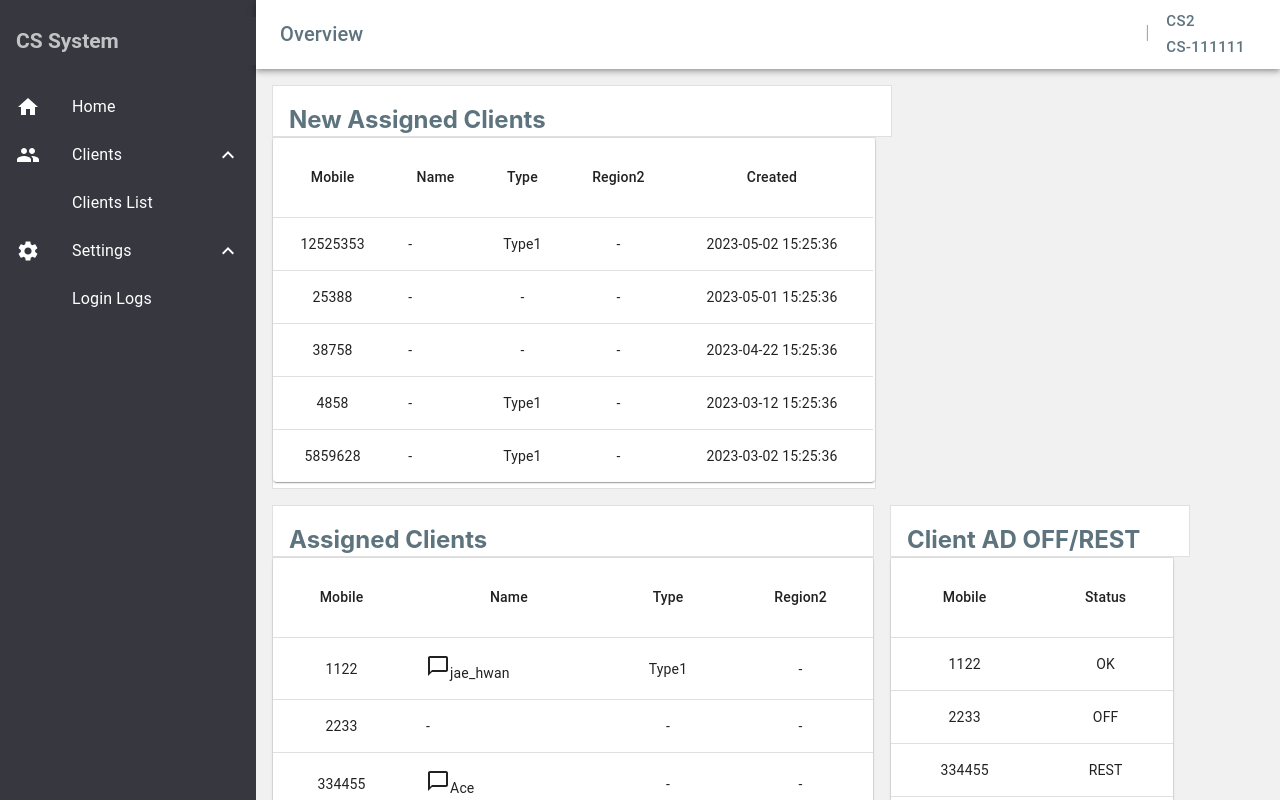
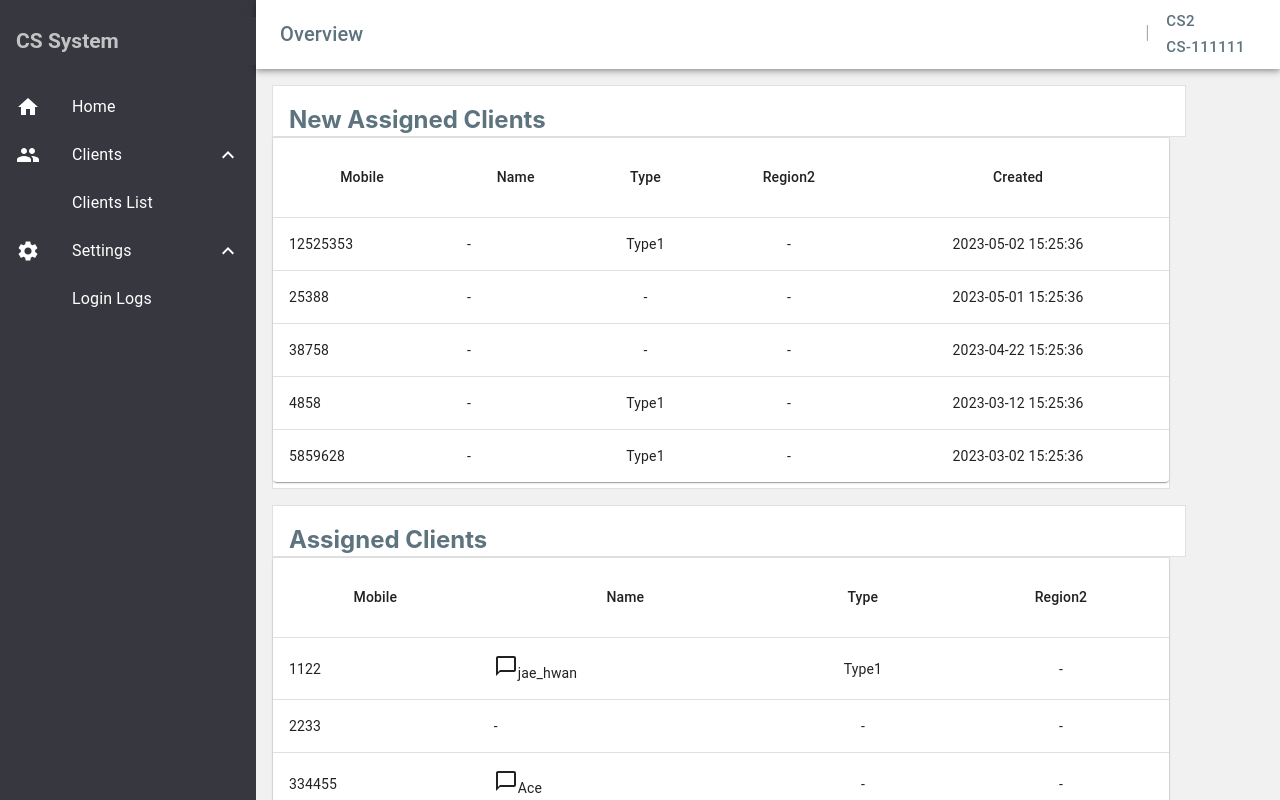
Before and after one commit to JayLiuZymber/muiCSsystem, a React (Create React App) app: page /login in a window 1280 px wide. Both pictures are taken after typing "Sample", "Sample123" into the empty fields and a click on the button "LOGIN". Shown: the top 800 px of the page. Built offline with nearby package versions, Linux system fonts and the light colour scheme.

Commit message:
fix Home page content location

```diff
--- a/src/views/AssignedClients.jsx
+++ b/src/views/AssignedClients.jsx
@@ -35,7 +35,7 @@ export default function AssignedClients() {
         <Stack spacing={0} sx={{
             display: 'flex',
             '& > :not(style)': {
-            // width: '800',
+            width: '70vw',
             // bgcolor: '#777',
             color: '#5D737E',
             },
@@ -52,7 +52,7 @@ export default function AssignedClients() {
                 // overflow: 'hidden',
             }}>
                 <TableContainer component={Paper}>
-                <Table sx={{ minWidth: 400, width: 600, }} aria-label="simple table">
+                <Table aria-label="simple table">
                     <TableHead>
                         <TableRow sx={{  height: 80 }} >
                             {heads.map((head) => (
@@ -66,7 +66,7 @@ export default function AssignedClients() {
                         key={row.mobile}
                         sx={{ '&:last-child td, &:last-child th': { border: 0 } }}
                         >
-                        <TableCell align="center" component="th" scope="row">
+                        <TableCell align="left" component="th" scope="row">
                             {row.mobile}
                         </TableCell>
                         <TableCell align="left">{row.name}</TableCell>
--- a/src/views/ClientAD.jsx
+++ b/src/views/ClientAD.jsx
@@ -30,7 +30,7 @@ export default function ClientAD() {
         <Stack spacing={0} sx={{
             display: 'flex',
             '& > :not(style)': {
-            width: '100%',
+            width: '35vw',
             // bgcolor: '#777',
             color: '#5D737E',
             },
@@ -47,7 +47,7 @@ export default function ClientAD() {
                 // overflow: 'hidden',
             }}>
                 <TableContainer component={Paper}>
-                <Table sx={{ minWidth: 280 }} aria-label="simple table">
+                <Table aria-label="simple table">
                     <TableHead>
                         <TableRow sx={{  height: 80 }} >
                             {heads.map((head) => (
@@ -61,7 +61,7 @@ export default function ClientAD() {
                         key={row.mobile}
                         sx={{ '&:last-child td, &:last-child th': { border: 0 } }}
                         >
-                        <TableCell align="center" component="th" scope="row">
+                        <TableCell align="left" component="th" scope="row">
                             {row.mobile}
                         </TableCell>
                         <TableCell align='center'>{row.status}</TableCell>
--- a/src/views/ClientBlog.jsx
+++ b/src/views/ClientBlog.jsx
@@ -30,7 +30,7 @@ export default function ClientBlog() {
         <Stack spacing={0} sx={{
             display: 'flex',
             '& > :not(style)': {
-            width: '100%',
+            width: '35vw',
             // bgcolor: '#777',
             color: '#5D737E',
             },
@@ -47,9 +47,9 @@ export default function ClientBlog() {
                 // overflow: 'hidden',
             }}>
                 <TableContainer component={Paper}>
-                <Table sx={{ minWidth: 280 }} aria-label="simple table">
+                <Table aria-label="simple table">
                     <TableHead>
-                        <TableRow sx={{  height: 80 }} >
+                        <TableRow sx={{ height: 80 }} >
                             {heads.map((head) => (
                                 <TableCell key={head} align="center">{head} </TableCell>
                             ))}
@@ -61,7 +61,7 @@ export default function ClientBlog() {
                         key={row.mobile}
                         sx={{ '&:last-child td, &:last-child th': { border: 0 } }}
                         >
-                        <TableCell align="center" component="th" scope="row">
+                        <TableCell align="left" component="th" scope="row">
                             {row.mobile}
                         </TableCell>
                         <TableCell align='center'>{row.status}</TableCell>
--- a/src/views/ClientFlowerRank.jsx
+++ b/src/views/ClientFlowerRank.jsx
@@ -42,7 +42,8 @@ https://www.w3schools.com/jsref/tryit.asp?filename=tryjsref_tolocalestring_date_
         <Stack spacing={0} sx={{
             display: 'flex',
             '& > :not(style)': {
-            width: '100%',
+            width: '35vw',
+            // minWidth: 300,
             // bgcolor: '#777',
             color: '#5D737E',
             },
@@ -78,7 +79,7 @@ https://www.w3schools.com/jsref/tryit.asp?filename=tryjsref_tolocalestring_date_
                         key={row.mobile}
                         sx={{ '&:last-child td, &:last-child th': { border: 0 } }}
                         >
-                        <TableCell align="center" component="th" scope="row">
+                        <TableCell align="left" component="th" scope="row">
                             {row.mobile}
                         </TableCell>
                         <TableCell align='center'>{row.status}</TableCell>
--- a/src/views/ClientHeartRank.jsx
+++ b/src/views/ClientHeartRank.jsx
@@ -42,7 +42,8 @@ https://www.w3schools.com/jsref/tryit.asp?filename=tryjsref_tolocalestring_date_
         <Stack spacing={0} sx={{
             display: 'flex',
             '& > :not(style)': {
-            width: '100%',
+            width: '35vw',
+            // minWidth: 300,
             // bgcolor: '#777',
             color: '#5D737E',
             },
@@ -82,7 +83,7 @@ https://www.w3schools.com/jsref/tryit.asp?filename=tryjsref_tolocalestring_date_
                             {row.hashtag}
                         </TableCell>
                         <TableCell align='center'>{row.postid}</TableCell>
-                        <TableCell align='center'>{row.mobile}</TableCell>
+                        <TableCell align='left'>{row.mobile}</TableCell>
                         </TableRow>
                     ))}
                     </TableBody>
--- a/src/views/Home.jsx
+++ b/src/views/Home.jsx
@@ -14,24 +14,25 @@ import ClientHeartRank from './ClientHeartRank';
 export default function Home () {
     return (
         <div>
-        <Box sx={{ flexGrow: 1, m:2}}>
-            <Grid container spacing={2}>
-                <Grid display="flex" xm={12}>
+        <Box sx={{ flexGrow: 0, m:2,  width: '70vw'}}>
+            <Grid container rowSpacing={2}
+                columnSpacing={{ xs: 2, sm: 3, md: 4 }}>
+                <Grid display="flex" xs={12} sm={12}>
                     <NewAssignedClients></NewAssignedClients>
                 </Grid>
-                <Grid display="flex" xm={12}>
+                <Grid display="flex" xs={12} sm={12}>
                     <AssignedClients></AssignedClients>
                 </Grid>
-                <Grid display="flex" xm={6}>
+                <Grid display="flex" xs={6} sm={6}>
                     <ClientAD></ClientAD>
                 </Grid>
-                <Grid display="flex" xm={6}>
+                <Grid display="flex" xs={6} sm={6}>
                     <ClientBlog></ClientBlog>
                 </Grid>
-                <Grid display="flex" xm={6}>
+                <Grid display="flex" xs={6} sm={6}>
                     <ClientFlowerRank></ClientFlowerRank>
                 </Grid>
-                <Grid display="flex" xm={6}>
+                <Grid display="flex" xs={6} sm={6}>
                     <ClientHeartRank></ClientHeartRank>
                 </Grid>
             </Grid>
--- a/src/views/NewAssignedClients.jsx
+++ b/src/views/NewAssignedClients.jsx
@@ -35,7 +35,7 @@ export default function NewAssignedClients() {
         <Stack spacing={0} sx={{
             display: 'flex',
             '& > :not(style)': {
-            width: '100%',
+            width: '70vw',
             // bgcolor: '#777',
             color: '#5D737E',
             },
@@ -52,7 +52,7 @@ export default function NewAssignedClients() {
                 // overflow: 'hidden',
             }}>
                 <TableContainer component={Paper}>
-                <Table sx={{ minWidth: 400, width: 600 }} aria-label="simple table">
+                <Table aria-label="simple table">
                     <TableHead>
                         <TableRow sx={{  height: 80 }} >
                             {heads.map((head) => (
@@ -66,7 +66,7 @@ export default function NewAssignedClients() {
                         key={row.mobile}
                         sx={{ '&:last-child td, &:last-child th': { border: 0 } }}
                         >
-                        <TableCell align="center" component="th" scope="row">
+                        <TableCell align="left" component="th" scope="row">
                             {row.mobile}
                         </TableCell>
                         <TableCell align="left">{row.name}</TableCell>
```
